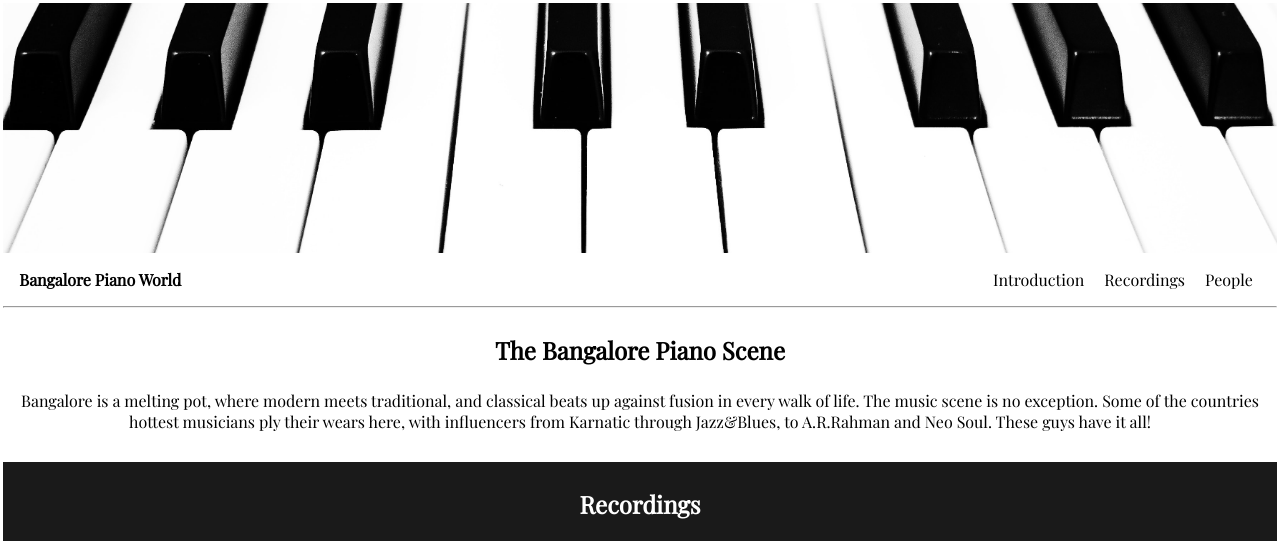
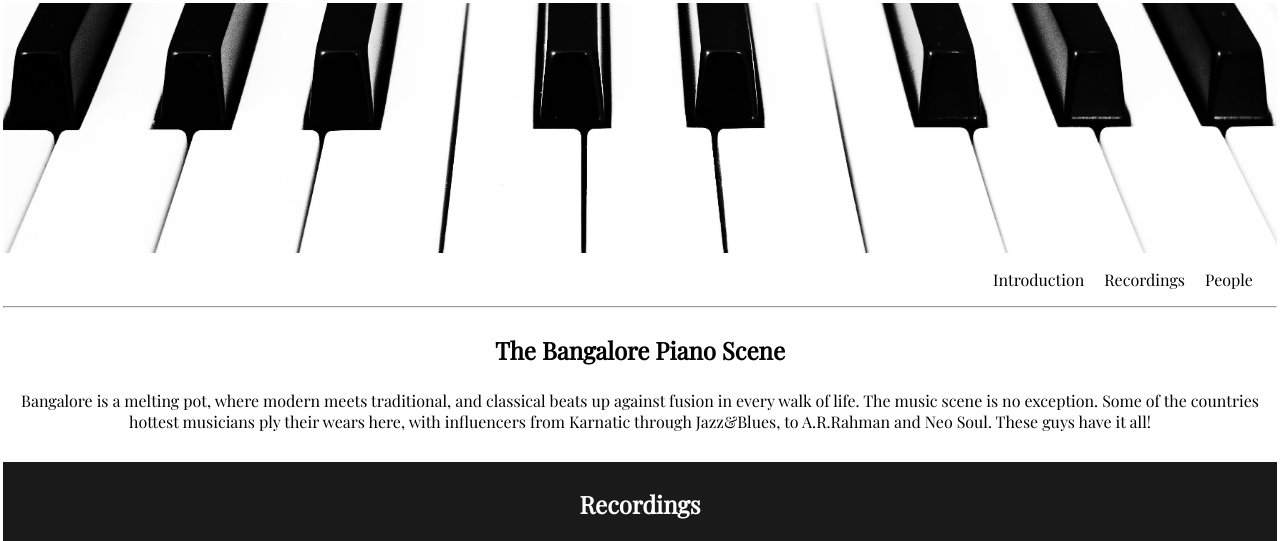
Before and after one commit to alexjameswalton/responsive-club-site, a plain HTML site: page index.html in a window 1280 px wide. Shown: the top 541 px of the page. Drawn offline with nearby package versions, Linux system fonts and the light colour scheme; a web font is replaced by a local one.

Commit message:
Updated draft site

```diff
--- a/index.html
+++ b/index.html
@@ -17,7 +17,7 @@
     <nav>
         <div class=navContainer id="navContainer">
             <div class="navBox" id="navBox1">
-                <h3>Bangalore Piano World</h3>
+                <h3></h3>
             </div>
             <div class="navBox" id="navBox2">
                 <a href="#introduction">Introduction</a>
```
